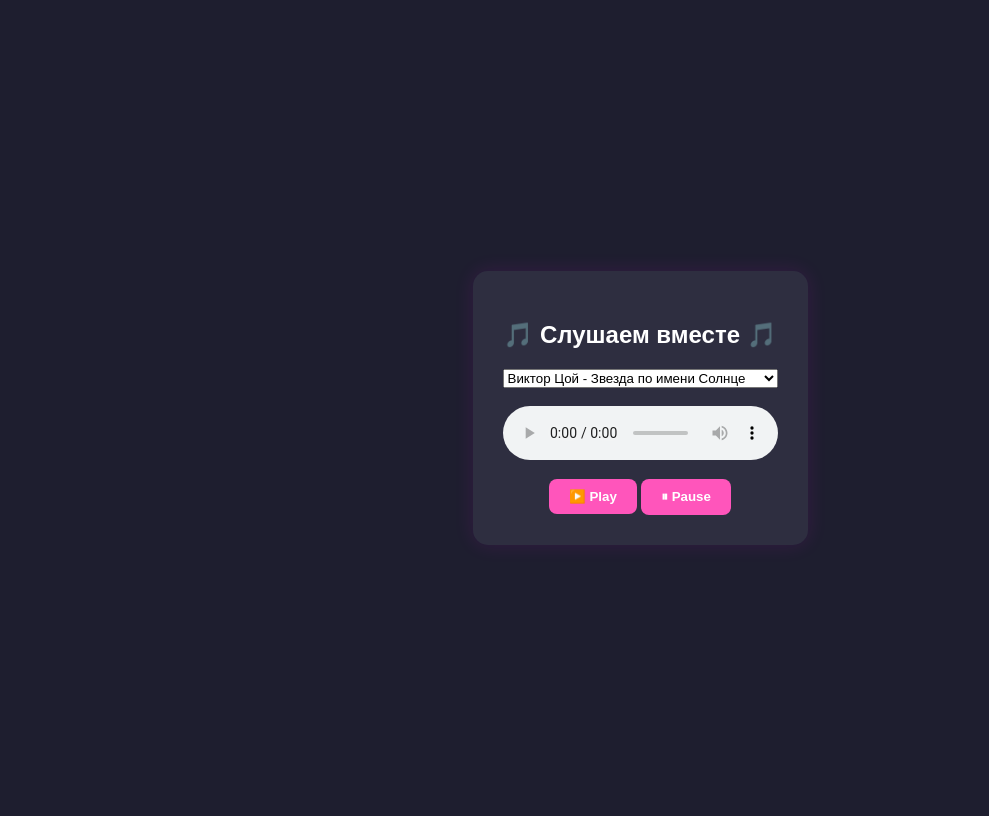
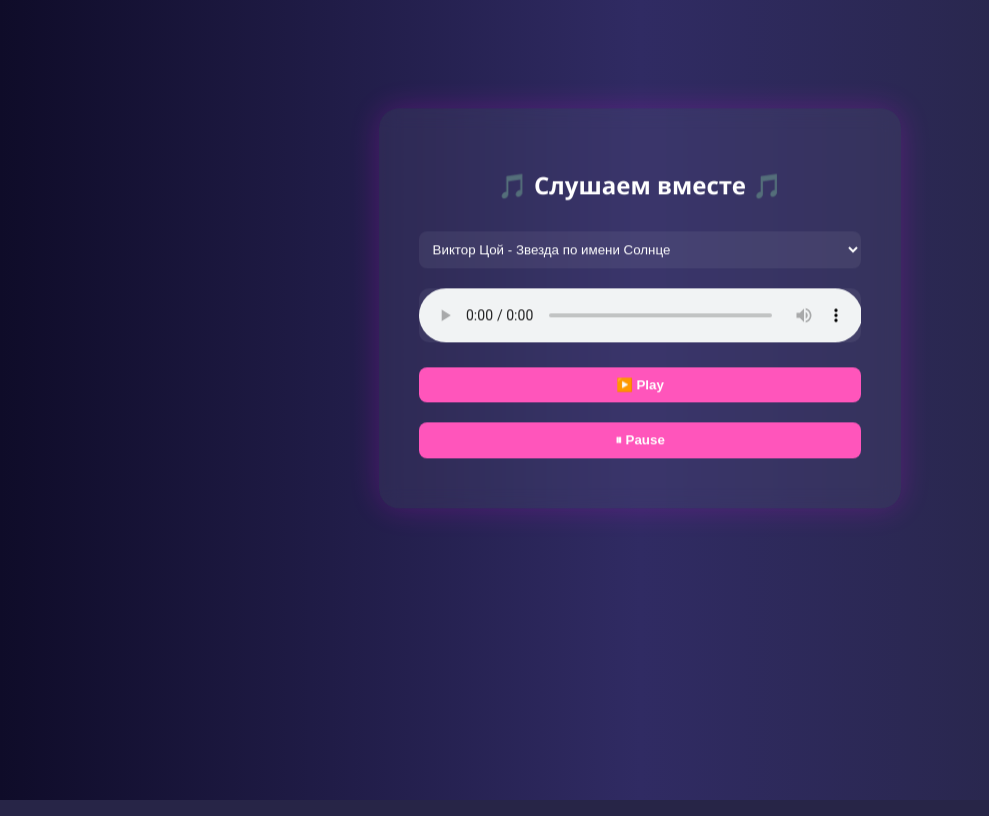
Before and after one commit to nrkot/iloveher, a Flask app: page /music in a window 1280 px wide. Shown: the whole page, without its empty margins (0-989 px from the left). Run offline with Flask 3, Linux system fonts and the light colour scheme; some libraries are stand-ins or nearby versions.

Commit message:
Update music.html

```diff
--- a/templates/music.html
+++ b/templates/music.html
@@ -4,41 +4,65 @@
     <meta charset="UTF-8">
     <title>🎶 Listen Together</title>
     <script src="https://cdnjs.cloudflare.com/ajax/libs/socket.io/4.3.2/socket.io.min.js"></script>
-    <link rel="icon" type="image/png" href="static\main-logo.png">
+    <script src="https://cdnjs.cloudflare.com/ajax/libs/gsap/3.12.2/gsap.min.js"></script>
+    <link rel="icon" type="image/png" href="static/main-logo.png">
     <style>
         body {
-            font-family: sans-serif;
-            background: #1e1e2f;
+            font-family: 'Segoe UI', Tahoma, Geneva, Verdana, sans-serif;
+            background: linear-gradient(to right, #0f0c29, #302b63, #24243e);
             color: white;
             display: flex;
             justify-content: center;
             align-items: center;
             height: 100vh;
+            margin: 0;
+            overflow: hidden;
         }
         .player {
-            background: #2e2e40;
-            padding: 30px;
-            border-radius: 15px;
-            box-shadow: 0 0 20px rgba(255, 0, 255, 0.1);
+            background: rgba(255, 255, 255, 0.05);
+            padding: 40px;
+            border-radius: 20px;
+            box-shadow: 0 0 30px rgba(255, 0, 255, 0.2);
             text-align: center;
+            backdrop-filter: blur(10px);
+            position: relative;
+        }
+        .player h2 {
+            margin-bottom: 20px;
+            font-size: 24px;
+        }
+        select, audio, button {
+            width: 100%;
+            margin: 10px 0;
+        }
+        select {
+            padding: 10px;
+            border-radius: 8px;
+            border: none;
+            background: #ffffff10;
+            color: white;
         }
         audio {
-            width: 100%;
+            background: #ffffff10;
+            border-radius: 10px;
         }
         button {
-            margin-top: 15px;
-            padding: 10px 20px;
+            padding: 10px;
             border: none;
             background: #ff55bb;
             color: white;
             font-weight: bold;
             border-radius: 8px;
             cursor: pointer;
+            transition: background 0.3s;
+        }
+        button:hover {
+            background: #ff33aa;
         }
     </style>
 </head>
 <body>
-    <div class="player">
+<div class="player" id="playerBox">
     <h2>🎵 Слушаем вместе 🎵</h2>
 <select id="songSelect">
     <option value="static/Виктор Цой - Звезда по имени Солнце.mp3">Виктор Цой - Звезда по имени Солнце</option>
@@ -71,10 +95,10 @@
     <option value="static/Stephanie Mabey - The Zombie Song.mp3">Stephanie Mabey - The Zombie Song</option>
     <option value="static/Tokio Hotel - Feel It All.mp3">Tokio Hotel - Feel It All</option>
     <option value="static/Tokio Hotel - Ich Bin Nicht Ich.mp3">Tokio Hotel - Ich Bin Nicht Ich</option>
-</select><br><br>
+</select>
     <audio id="audio" controls>
         <source src="static/Виктор Цой - Звезда по имени Солнце.mp3" type="audio/mp3">
-        </audio><br>
+    </audio>
     <button id="playBtn">▶️ Play</button>
     <button id="pauseBtn">⏸ Pause</button>
 </div>
@@ -86,7 +110,6 @@
     const pauseBtn = document.getElementById("pauseBtn");
     const songSelect = document.getElementById("songSelect");
 
-        // 🔊 Выбор песни девушкой
     songSelect.onchange = () => {
         const selected = songSelect.value;
         socket.emit('change_song', selected);
@@ -95,41 +118,51 @@
         audio.play();
     };
 
-        // ▶️ Play
     playBtn.onclick = () => {
         socket.emit('play');
         audio.play();
     };
 
-        // ⏸ Pause
     pauseBtn.onclick = () => {
         socket.emit('pause');
         audio.pause();
     };
 
-        // Синхронизация времени
     audio.ontimeupdate = () => {
         socket.emit('sync', { time: audio.currentTime });
     };
 
-        // Получение команды от сервера
     socket.on('play', () => audio.play());
     socket.on('pause', () => audio.pause());
-
     socket.on('sync', data => {
         if (Math.abs(audio.currentTime - data.time) > 1) {
             audio.currentTime = data.time;
         }
     });
-
-        // 📡 Когда другой пользователь выбирает песню
     socket.on('change_song', songPath => {
         audio.src = songPath;
         audio.load();
         audio.play();
-            songSelect.value = songPath; // Обновление выбора
+        songSelect.value = songPath;
     });
-    </script>
+
+    // 💫 GSAP анимация появления и движения
+    window.onload = () => {
+        gsap.from("#playerBox", {
+            duration: 1.2,
+            y: -100,
+            opacity: 0,
+            ease: "bounce.out"
+        });
+
+        gsap.to("#playerBox", {
+            y: "+=10",
+            repeat: -1,
+            yoyo: true,
+            ease: "power1.inOut",
+            duration: 2
+        });
+    };
 </script>
 </body>
 </html>
```
Lines whose indentation alone changed are shown as unchanged.
